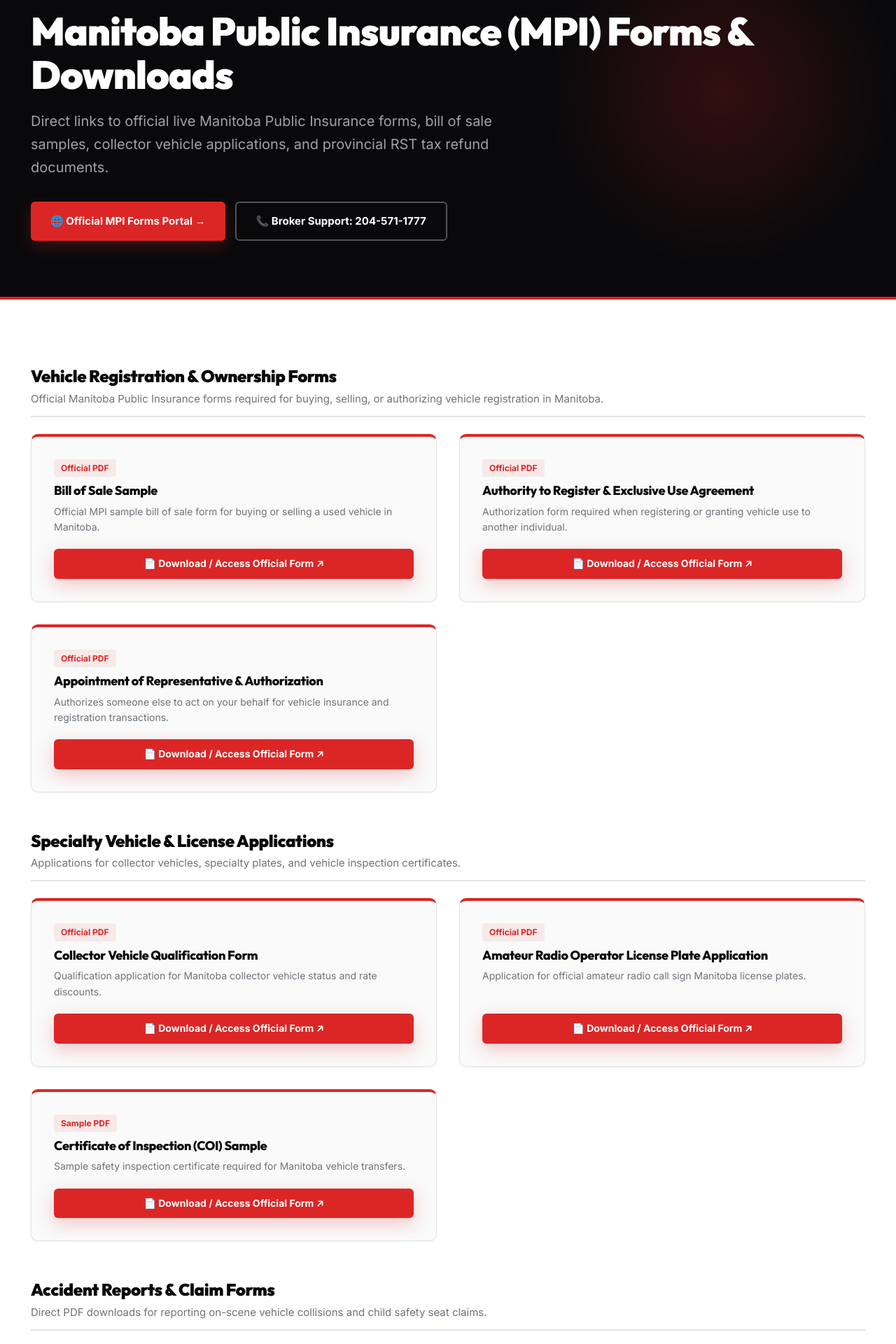
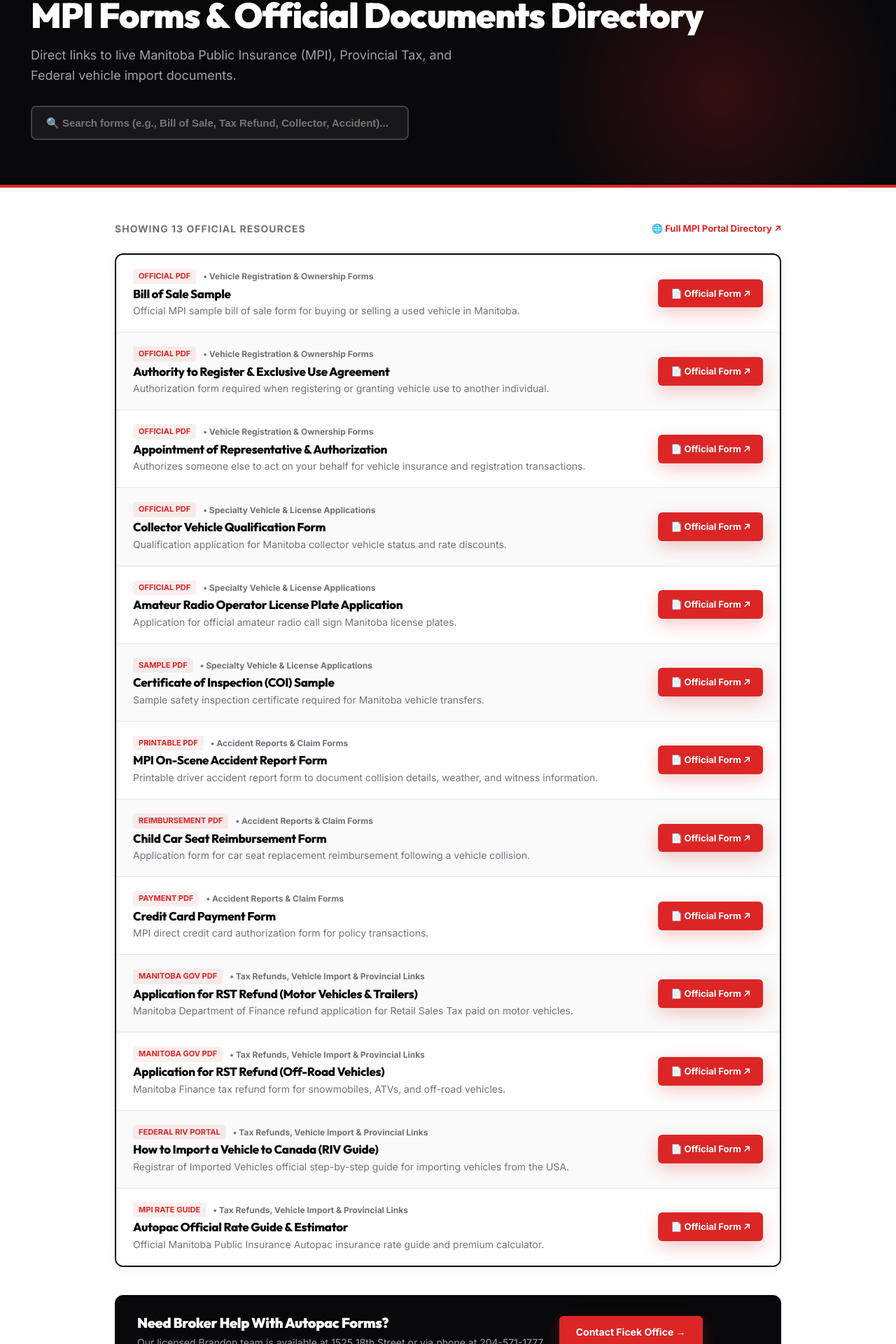
Before and after one commit to austinlmadeit/ficeks, a Next.js app: page /resources/mpi-forms in a window 1280 px wide. Shown: the part 242-2162 px from the top of the page at 70% size. Built offline with nearby package versions, Linux system fonts and the light colour scheme.

Commit message:
style: convert MPI Forms page into clean linear high-density directory list with search bar

```diff
--- a/app/resources/mpi-forms/page.js
+++ b/app/resources/mpi-forms/page.js
@@ -1,20 +1,34 @@
+'use client';
+
+import { useState } from 'react';
 import Link from 'next/link';
 import { MPI_FORMS, SITE } from '@/lib/data';
 
-export const metadata = {
-  title: 'MPI Forms & Official Manitoba Documents | Ficek Insurance',
-  description: 'Download official Manitoba Public Insurance (MPI) forms, Bill of Sale samples, Exclusive Use agreements, and RST tax refund applications.',
-};
+// Flatten all items into a single linear list for high-density scannability
+const ALL_ITEMS = MPI_FORMS.flatMap(cat =>
+  cat.items.map(item => ({
+    ...item,
+    categoryName: cat.category,
+  }))
+);
 
 export default function MPIFormsPage() {
+  const [search, setSearch] = useState('');
+
+  const filteredItems = ALL_ITEMS.filter(item =>
+    item.title.toLowerCase().includes(search.toLowerCase()) ||
+    item.desc.toLowerCase().includes(search.toLowerCase()) ||
+    item.categoryName.toLowerCase().includes(search.toLowerCase())
+  );
+
   return (
     <>
       {/* ── HERO BANNER ── */}
       <section style={{
         background: '#09090b',
         color: '#ffffff',
-        paddingTop: '80px',
-        paddingBottom: '80px',
+        paddingTop: '64px',
+        paddingBottom: '64px',
         borderBottom: '4px solid #dc2626',
         position: 'relative',
         overflow: 'hidden',
@@ -42,105 +56,162 @@
             fontWeight: 800,
             letterSpacing: '1px',
             textTransform: 'uppercase',
-            marginBottom: '20px',
+            marginBottom: '16px',
           }}>
-            📄 Official Manitoba Resources
+            📄 Official Manitoba Forms Directory
           </div>
 
           <h1 style={{
-            fontSize: 'clamp(36px, 5.5vw, 56px)',
+            fontSize: 'clamp(32px, 5vw, 50px)',
             fontWeight: 900,
             color: '#ffffff',
             lineHeight: 1.1,
-            marginBottom: '20px',
+            marginBottom: '16px',
             letterSpacing: '-0.02em',
           }}>
-            Manitoba Public Insurance (MPI) Forms & Downloads
+            MPI Forms & Official Documents Directory
           </h1>
 
           <p style={{
-            fontSize: '20px',
+            fontSize: '18px',
             color: '#a1a1aa',
-            maxWidth: '680px',
-            lineHeight: 1.65,
-            marginBottom: '32px',
+            maxWidth: '640px',
+            lineHeight: 1.6,
+            marginBottom: '28px',
           }}>
-            Direct links to official live Manitoba Public Insurance forms, bill of sale samples, collector vehicle applications, and provincial RST tax refund documents.
+            Direct links to live Manitoba Public Insurance (MPI), Provincial Tax, and Federal vehicle import documents.
           </p>
 
-          <div style={{ display: 'flex', gap: '14px', flexWrap: 'wrap' }}>
-            <a href="https://www.mpi.mb.ca/document-type/forms/" target="_blank" rel="noopener noreferrer" className="btn btn-red">
-              🌐 Official MPI Forms Portal →
-            </a>
-            <a href={SITE.phoneHref} className="btn btn-outline-white">
-              📞 Broker Support: {SITE.phone}
-            </a>
+          {/* Quick Search Bar */}
+          <div style={{ maxWidth: '540px', position: 'relative' }}>
+            <input
+              type="text"
+              placeholder="🔍 Search forms (e.g., Bill of Sale, Tax Refund, Collector, Accident)..."
+              value={search}
+              onChange={(e) => setSearch(e.target.value)}
+              style={{
+                width: '100%',
+                padding: '14px 20px',
+                borderRadius: '8px',
+                border: '2px solid #3f3f46',
+                background: '#18181b',
+                color: '#ffffff',
+                fontSize: '15px',
+                fontWeight: 600,
+                outline: 'none',
+              }}
+            />
           </div>
         </div>
       </section>
 
-      {/* ── FORMS GRID BY CATEGORY ── */}
-      <section className="section" style={{ background: '#ffffff' }}>
-        <div className="container">
-          <div style={{ display: 'flex', flexDirection: 'column', gap: '56px' }}>
-            {MPI_FORMS.map((cat, idx) => (
-              <div key={idx}>
-                <div style={{ marginBottom: '24px', borderBottom: '2px solid #e4e4e7', paddingBottom: '12px' }}>
-                  <h2 style={{ fontSize: '24px', fontWeight: 900, color: '#09090b', marginBottom: '6px' }}>
-                    {cat.category}
-                  </h2>
-                  <p style={{ color: '#71717a', fontSize: '15px' }}>{cat.desc}</p>
+      {/* ── LINEAR HIGH-DENSITY FORM DIRECTORY ── */}
+      <section className="section" style={{ background: '#ffffff', padding: '48px 0' }}>
+        <div className="container" style={{ maxWidth: '1000px' }}>
+
+          <div style={{ display: 'flex', justifyContent: 'space-between', alignItems: 'center', marginBottom: '24px' }}>
+            <span style={{ fontSize: '14px', fontWeight: 800, color: '#71717a', textTransform: 'uppercase', letterSpacing: '1px' }}>
+              Showing {filteredItems.length} Official Resources
+            </span>
+            <a href="https://www.mpi.mb.ca/document-type/forms/" target="_blank" rel="noopener noreferrer" style={{ fontSize: '13px', fontWeight: 800, color: '#dc2626', textDecoration: 'none' }}>
+              🌐 Full MPI Portal Directory ↗
+            </a>
           </div>
 
-                <div className="grid-2">
-                  {cat.items.map((item, itemIdx) => (
-                    <div key={itemIdx} className="card card-red-top" style={{ display: 'flex', flexDirection: 'column', justifyContent: 'space-between', background: '#fafafa' }}>
+          {/* Linear Table List */}
+          <div style={{
+            background: '#ffffff',
+            border: '2px solid #09090b',
+            borderRadius: '12px',
+            overflow: 'hidden',
+            boxShadow: '0 4px 16px rgba(0,0,0,0.06)',
+          }}>
+            {filteredItems.map((item, idx) => (
+              <div
+                key={idx}
+                style={{
+                  display: 'grid',
+                  gridTemplateColumns: '1fr auto',
+                  gap: '20px',
+                  alignItems: 'center',
+                  padding: '20px 24px',
+                  borderBottom: idx === filteredItems.length - 1 ? 'none' : '1px solid #e4e4e7',
+                  background: idx % 2 === 0 ? '#ffffff' : '#fafafa',
+                  transition: 'background 0.15s ease',
+                }}
+              >
                 <div>
-                        <div style={{ display: 'flex', justifyContent: 'space-between', alignItems: 'center', marginBottom: '10px' }}>
-                          <span style={{ fontSize: '12px', fontWeight: 800, color: '#dc2626', background: 'rgba(220,38,38,0.08)', padding: '3px 10px', borderRadius: '4px' }}>
+                  <div style={{ display: 'flex', alignItems: 'center', gap: '10px', marginBottom: '4px', flexWrap: 'wrap' }}>
+                    <span style={{
+                      fontSize: '11px',
+                      fontWeight: 800,
+                      color: '#dc2626',
+                      background: 'rgba(220,38,38,0.08)',
+                      padding: '2px 8px',
+                      borderRadius: '4px',
+                      textTransform: 'uppercase',
+                    }}>
                       {item.badge}
                     </span>
+                    <span style={{ fontSize: '12px', fontWeight: 700, color: '#71717a' }}>
+                      • {item.categoryName}
+                    </span>
                   </div>
-                        <h3 style={{ fontSize: '18px', fontWeight: 800, marginBottom: '8px', color: '#09090b' }}>
+
+                  <h3 style={{ fontSize: '17px', fontWeight: 800, color: '#09090b', marginBottom: '4px' }}>
                     {item.title}
                   </h3>
-                        <p style={{ fontSize: '14px', color: '#71717a', lineHeight: 1.6, marginBottom: '20px' }}>
+                  <p style={{ fontSize: '14px', color: '#71717a', margin: 0, lineHeight: 1.5 }}>
                     {item.desc}
                   </p>
                 </div>
 
+                <div>
                   <a
                     href={item.url}
                     target="_blank"
                     rel="noopener noreferrer"
                     className="btn btn-red"
-                        style={{ display: 'inline-flex', alignItems: 'center', gap: '8px', padding: '10px 20px', fontSize: '14px' }}
+                    style={{
+                      padding: '10px 18px',
+                      fontSize: '13px',
+                      fontWeight: 800,
+                      whiteSpace: 'nowrap',
+                    }}
                   >
-                        📄 Download / Access Official Form ↗
+                    📄 Official Form ↗
                   </a>
-                    </div>
-                  ))}
                 </div>
               </div>
             ))}
           </div>
 
-          {/* ── NEED HELP BOX ── */}
-          <div className="card" style={{ marginTop: '64px', background: '#09090b', color: '#ffffff', padding: '36px', borderRadius: '12px' }}>
-            <div style={{ display: 'flex', justifyContent: 'space-between', alignItems: 'center', flexWrap: 'wrap', gap: '24px' }}>
+          {/* Help Callout */}
+          <div style={{
+            marginTop: '40px',
+            background: '#09090b',
+            color: '#ffffff',
+            padding: '28px 32px',
+            borderRadius: '12px',
+            display: 'flex',
+            justify: 'space-between',
+            alignItems: 'center',
+            flexWrap: 'wrap',
+            gap: '20px',
+          }}>
             <div>
-                <h3 style={{ fontSize: '24px', fontWeight: 900, marginBottom: '8px', color: '#ffffff' }}>
-                  Need Help Completing Your MPI Documents?
+              <h3 style={{ fontSize: '20px', fontWeight: 900, marginBottom: '6px', color: '#ffffff' }}>
+                Need Broker Help With Autopac Forms?
               </h3>
-                <p style={{ color: '#a1a1aa', fontSize: '15px', maxWidth: '600px' }}>
-                  Our licensed brokers at 1525 18th Street in Brandon are happy to assist you with vehicle transfers, bill of sales, and Autopac top-up options.
+              <p style={{ color: '#a1a1aa', fontSize: '14px', margin: 0 }}>
+                Our licensed Brandon team is available at 1525 18th Street or via phone at {SITE.phone}.
               </p>
             </div>
-              <Link href="/contact" className="btn btn-red" style={{ padding: '14px 28px', fontSize: '15px' }}>
+            <Link href="/contact" className="btn btn-red" style={{ padding: '12px 24px', fontSize: '14px' }}>
               Contact Ficek Office →
             </Link>
           </div>
-          </div>
+
         </div>
       </section>
     </>
```
Lines whose indentation alone changed are shown as unchanged.
